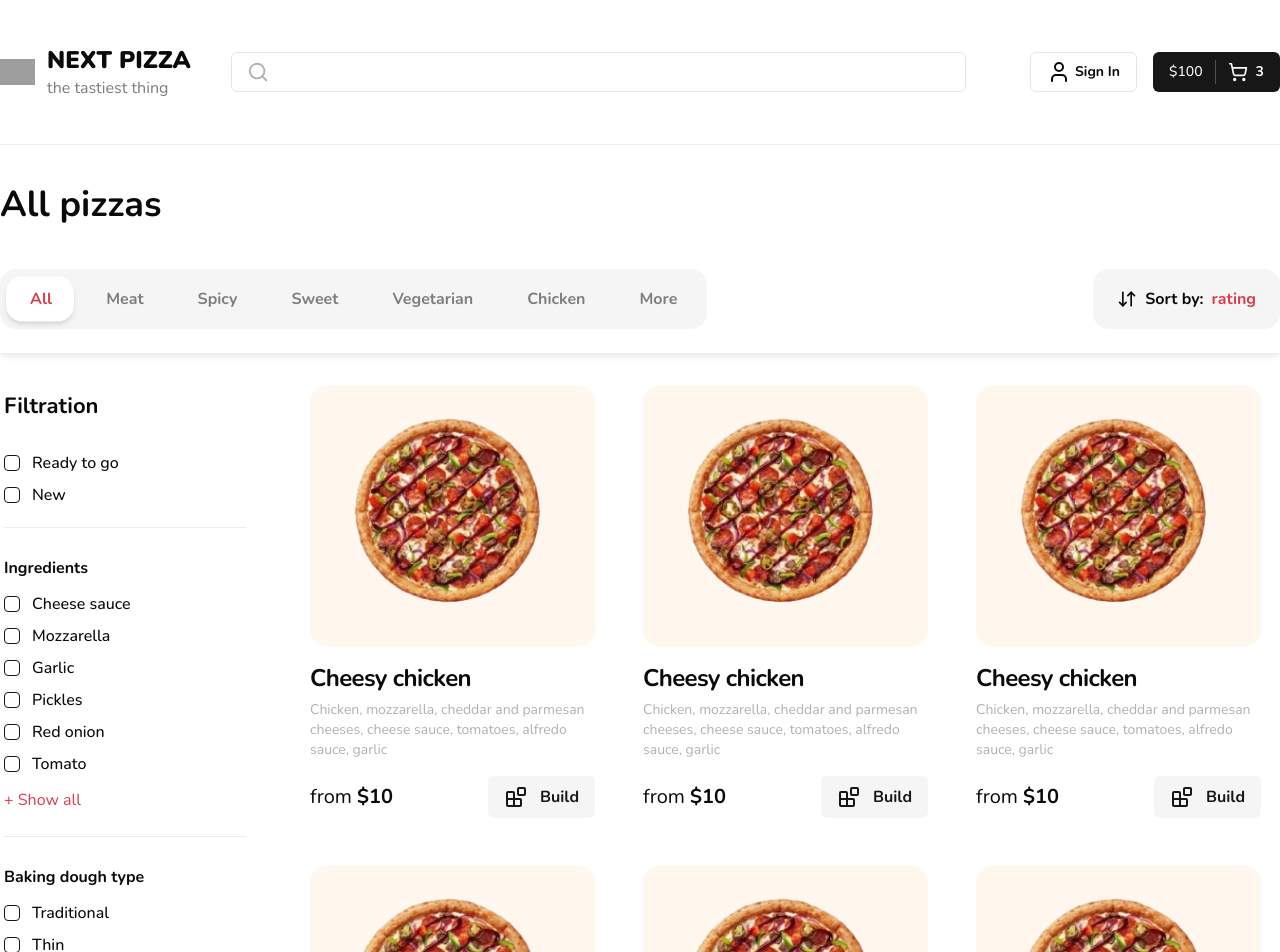
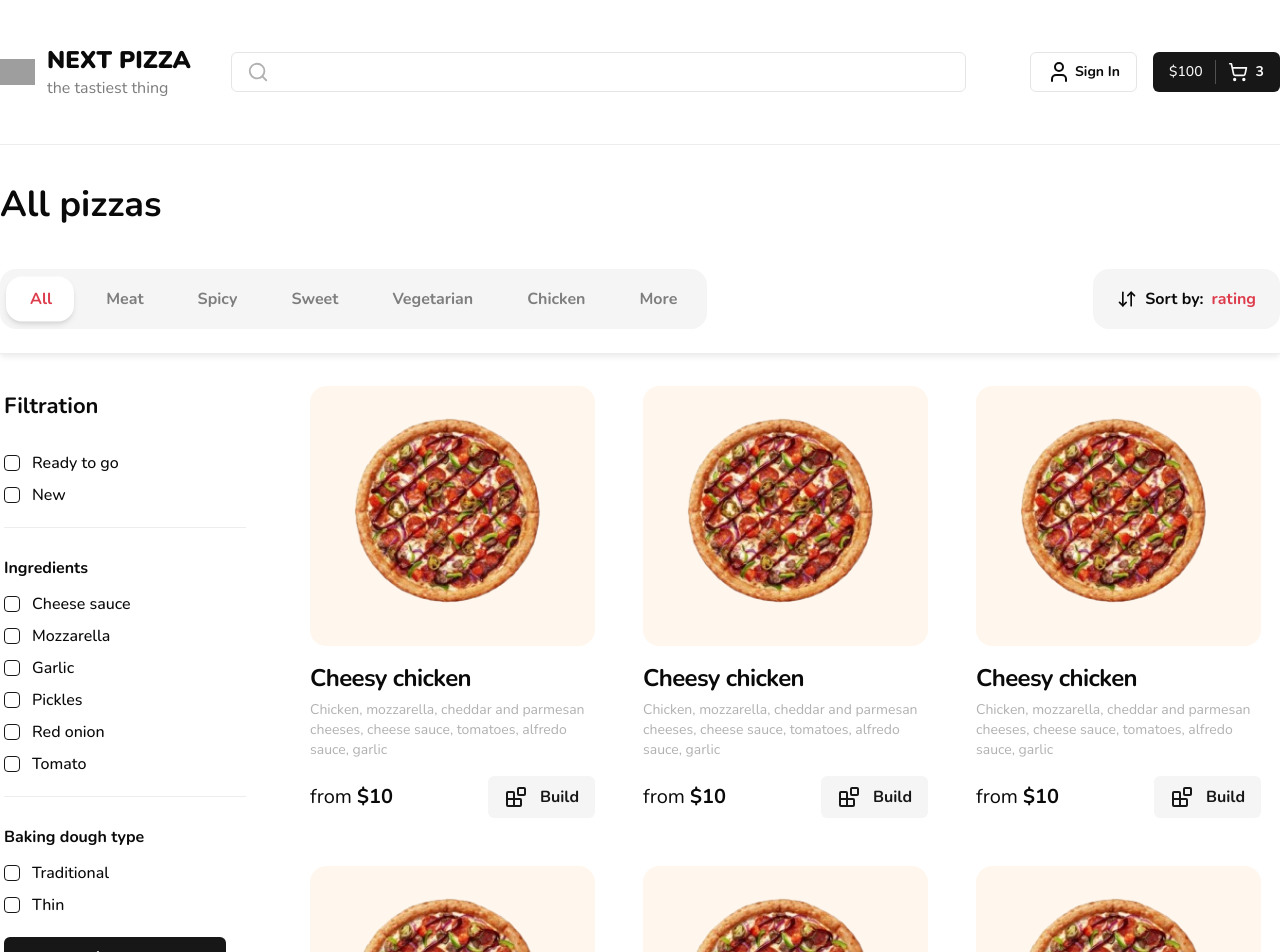
Before and after one commit to woxer77/pizza-next, a Next.js app: page / in a window 1280 px wide. Shown: the top 952 px of the page. Built offline with nearby package versions, Linux system fonts and the light colour scheme; grey boxes are pictures that could not be loaded.

Commit message:
feat: decomposed filters into filters-aside & filters components

```diff
--- a/src/app/page.tsx
+++ b/src/app/page.tsx
@@ -1,5 +1,5 @@
 import TopBar from '@/components/elements/top-bar';
-import Filters from '@/components/elements/filters';
+import FiltersAside from '@/components/elements/filters-aside';
 import PizzaCard from '@/components/elements/pizza-card';
 
 export default function Home() {
@@ -10,7 +10,7 @@ export default function Home() {
       </div>
       <TopBar />
       <div className='container mt-8 flex gap-[60px]'>
-        <Filters />
+        <FiltersAside />
         <div className='flex flex-wrap gap-12'>
           {Array.from({ length: 100 }).map((_, idx) => (<PizzaCard key={idx} />))}
         </div>
--- a/src/components/elements/checkbox.tsx
+++ /dev/null
@@ -1,25 +0,0 @@
-import React from 'react';
-import { ClassProps } from '@/ts/interfaces';
-import { cn } from '@/lib/utils';
-import { Checkbox as CheckboxShadCn } from '@/components/ui/checkbox';
-
-interface CheckboxProps extends ClassProps{
-  id: string;
-  text: string;
-}
-
-const Checkbox: React.FC<CheckboxProps> = ({ className, id, text }) => {
-  return (
-    <div className={cn('flex font-medium', className)}>
-      <CheckboxShadCn id={id}/>
-      <label
-        htmlFor={id}
-        className="ml-3 cursor-pointer select-none leading-none peer-disabled:cursor-not-allowed peer-disabled:opacity-70"
-      >
-        {text}
-      </label>
-    </div>
-  );
-};
-
-export default Checkbox;
--- /dev/null
+++ b/src/components/elements/filter-checkbox.tsx
@@ -0,0 +1,25 @@
+import React from 'react';
+import { ClassProps } from '@/ts/interfaces';
+import { cn } from '@/lib/utils';
+import { Checkbox } from '@/components/ui/checkbox';
+
+interface CheckboxProps extends ClassProps{
+  id: string;
+  text: string;
+}
+
+const FilterCheckbox: React.FC<CheckboxProps> = ({ className, id, text }) => {
+  return (
+    <div className={cn('flex font-medium gap-3', className)}>
+      <Checkbox id={id}/>
+      <label
+        htmlFor={id}
+        className="cursor-pointer select-none leading-none peer-disabled:cursor-not-allowed peer-disabled:opacity-70"
+      >
+        {text}
+      </label>
+    </div>
+  );
+};
+
+export default FilterCheckbox;
--- /dev/null
+++ b/src/components/elements/filters-aside.tsx
@@ -0,0 +1,34 @@
+import React from 'react';
+
+import { Button } from '@/components/ui/button';
+import FilterCheckbox from '@/components/elements/filter-checkbox';
+import Filters from '@/components/elements/filters';
+
+import { ClassProps } from '@/ts/interfaces';
+import { cn } from '@/lib/utils';
+
+const ingredients = ['Cheese sauce', 'Mozzarella', 'Garlic', 'Pickles', 'Red onion', 'Tomato'];
+const doughTypes = ['Traditional', 'Thin'];
+
+const FiltersAside: React.FC<ClassProps> = ({ className }) => {
+  return (
+    <div className={cn('w-[250px] flex-shrink-0', className)}>
+      <div className='sticky top-[140px] h-[calc(100vh-140px)] overflow-y-auto p-1 scroll filterScroll'>
+        <h2 className='mb-8 font-bold text-[22px]'>Filtration</h2>
+        <div className='border-b border-solid border-gray-300 pb-6'>
+          <div className="flex flex-col items-start gap-4">
+            <FilterCheckbox id="isReady" text="Ready to go"/>
+            <FilterCheckbox id="new" text="New"/>
+          </div>
+        </div>
+        <Filters elements={ingredients} title="Ingredients" />
+        <Filters elements={doughTypes} title="Baking dough type" />
+        <Button className='w-11/12 font-bold py-2 mx-auto'>
+          Accept
+        </Button>
+      </div>
+    </div>
+  );
+};
+
+export default FiltersAside;
--- a/src/components/elements/filters.tsx
+++ b/src/components/elements/filters.tsx
@@ -1,45 +1,27 @@
 import React from 'react';
 
-import { Button } from '@/components/ui/button';
-import Checkbox from '@/components/elements/checkbox';
+import FilterCheckbox from '@/components/elements/filter-checkbox';
 
 import { cn } from '@/lib/utils';
 import { ClassProps } from '@/ts/interfaces';
+import { Button } from '@/components/ui/button';
 
-const ingredients = ['Cheese sauce', 'Mozzarella', 'Garlic', 'Pickles', 'Red onion', 'Tomato'];
-const doughTypes = ['Traditional', 'Thin'];
+interface FiltersProps extends ClassProps {
+  title?: string;
+  elements: string[];
+}
 
-const Filters: React.FC<ClassProps> = ({ className }) => {
+const Filters: React.FC<FiltersProps> = ({ className, title, elements }) => {
   return (
-    <div className={cn('w-[250px] flex-shrink-0', className)}>
-      <div className='sticky top-[140px] h-[calc(100vh-140px)] overflow-y-auto p-1 scroll filterScroll'>
-        <h2 className='mb-8 font-bold text-[22px]'>Filtration</h2>
-        <div className='border-b border-solid border-gray-300 pb-6'>
-          <div className="flex flex-col items-start gap-4">
-            <Checkbox id="isReady" text="Ready to go" />
-            <Checkbox id="new" text="New" />
-          </div>
-        </div>
-        <div className="border-b border-solid border-gray-300 pb-6">
-          <div className="mt-7 flex flex-col items-start gap-4">
-            <h3 className="font-bold">Ingredients</h3>
-            {ingredients.map((ingredient) => (
-              <Checkbox key={ingredient} id={ingredient} text={ingredient} />
-            ))}
-            <span className='cursor-pointer text-red-500'>+ Show all</span>
-          </div>
-        </div>
-        <div className='mb-8'>
-          <div className='mt-7 flex flex-col items-start gap-4'>
-            <h3 className='font-bold'>Baking dough type</h3>
-            {doughTypes.map((doughType) => (
-              <Checkbox key={doughType} id={doughType} text={doughType} />
-            ))}
-          </div>
-        </div>
-        <Button className='w-11/12 font-bold py-2 mx-auto'>
-          Accept
-        </Button>
+    <div className={cn('border-b border-solid border-gray-300 pb-6 last-of-type:border-0', className)}>
+      <div className="mt-7 flex flex-col items-start gap-4">
+        <h3 className="font-bold">{title}</h3>
+        {(elements?.length > 6 ? elements.slice(0, 5) : elements).map((element) => (
+          <FilterCheckbox key={element} id={element} text={element}/>
+        ))}
+        {elements?.length > 6 &&
+          <Button variant="link" className="text-red-500">+ Show all</Button>
+        }
       </div>
     </div>
   );
```
